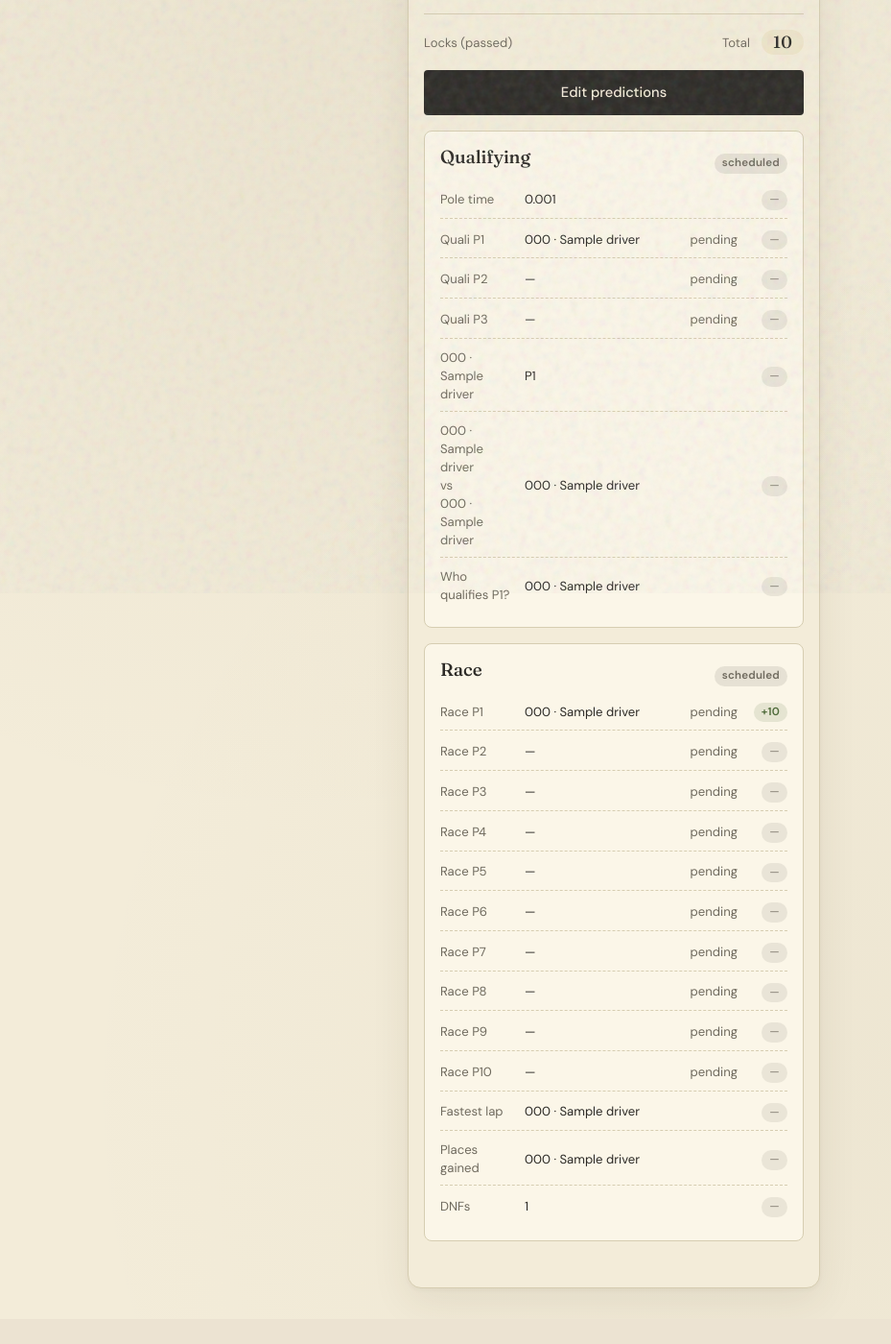
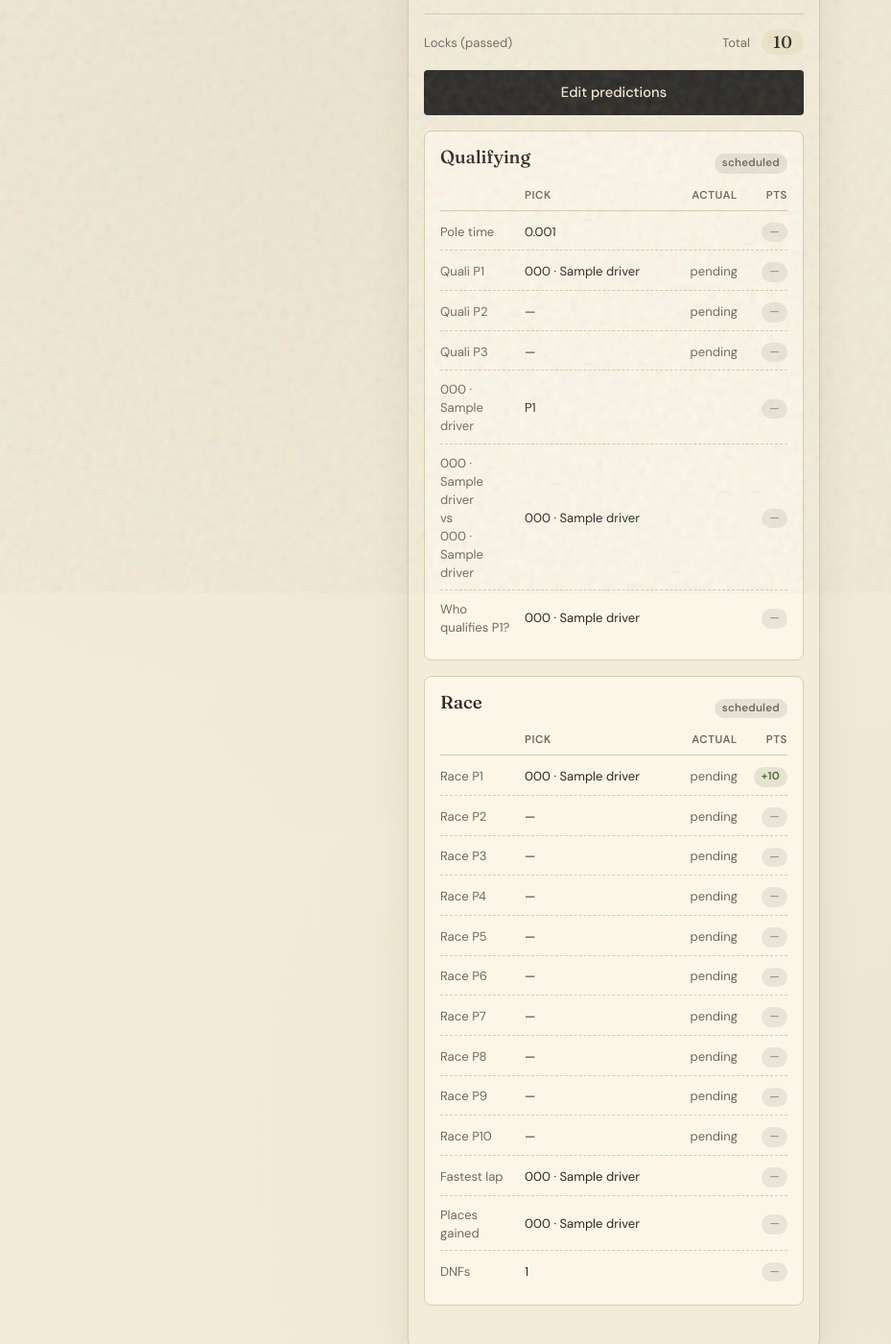
Before and after one commit to amiablealex/f1-predictions, a Flask app: page /round/1/1 in a window 1280 px wide. Shown: the part 182-1582 px from the top of the page at 96% size, without its empty margins (0-929 px from the left). Before the commit the page ends 1527 px from the top, so only its background shows below. Run offline with Flask 3, Linux system fonts and the light colour scheme; a user stored in the database is signed in; tables that the repository leaves empty hold one stand-in row (values such as "Sample post").

Commit message:
Refine predictions edit form spacing and empty-state UX; add column headers and close phase-grid div in round view

```diff
--- a/app/static/css/main.css
+++ b/app/static/css/main.css
@@ -673,3 +673,81 @@ p { margin: 0 0 var(--space-3) 0; }
   font-variant-numeric: tabular-nums;
   letter-spacing: 0.01em;
 }
+
+/* =============================================================================
+   Additions for predictions edit + round view refresh.
+   Append to the bottom of main.css. (Replaces any prior additions block.)
+   ============================================================================= */
+
+/* --------------------------------------------- Inline positional field row */
+/* Used for the sequential Sprint/Quali/Race position picks where the label is
+   short (e.g. "P3") and density matters. */
+
+.field--inline {
+  flex-direction: row;
+  align-items: center;
+  gap: var(--space-3);
+}
+.field--inline > .field__label {
+  flex: 0 0 32px;
+  margin: 0;
+}
+.field--inline > .field__select,
+.field--inline > .field__input,
+.field--inline > select,
+.field--inline > input {
+  flex: 1 1 auto;
+  min-width: 0;
+}
+
+/* --------------------------------------------- Field-to-field spacing */
+/* Gives breathing room between adjacent fields inside the predictions form,
+   regardless of block or inline layout. */
+
+.predictions-form .field + .field {
+  margin-top: var(--space-3);
+}
+
+/* --------------------------------------------- Empty-state indicator */
+/* A subtle red bar on the left edge of any prediction field that has no
+   value yet — disappears once the user fills it in. Driven by the
+   `data-empty` attribute, which is managed by the small inline script
+   in edit.html. */
+
+.field--prediction {
+  border-left: 2px solid transparent;
+  padding-left: var(--space-2);
+  margin-left: calc(-1 * var(--space-2));
+  transition: border-color 160ms ease;
+}
+.field--prediction[data-empty] {
+  border-left-color: var(--c-accent);
+}
+
+/* --------------------------------------------- Sub-section header in cards */
+/* Used inside the Race card to separate Top-10 picks from Extras. */
+
+.card__subheader {
+  font-family: var(--font-display);
+  font-size: var(--fs-md);
+  font-weight: 500;
+  color: var(--c-ink);
+  margin: var(--space-5) 0 var(--space-3);
+  padding-top: var(--space-4);
+  border-top: 1px solid var(--c-border);
+}
+
+/* --------------------------------------------- Phase-grid column headers */
+/* Used in round.html — one header row at the top of each .phase-grid. */
+
+.pred-row--head {
+  padding-bottom: 6px;
+  border-bottom: 1px solid var(--c-border);
+}
+.pred-row--head > div {
+  font-size: var(--fs-xs);
+  color: var(--c-ink-muted);
+  text-transform: uppercase;
+  letter-spacing: 0.05em;
+  font-weight: 600;
+}
--- a/app/templates/rounds/round.html
+++ b/app/templates/rounds/round.html
@@ -88,6 +88,12 @@
     </span>
   </div>
   <div class="phase-grid">
+    <div class="pred-row pred-row--head">
+      <div class="pred-row__label"></div>
+      <div class="pred-row__predicted">Pick</div>
+      <div class="pred-row__actual">Actual</div>
+      <div class="pred-row__points">Pts</div>
+    </div>
     {% for pos in [1, 2, 3] %}
       <div class="pred-row">
         <div class="pred-row__label small muted">Sprint P{{ pos }}</div>
@@ -115,6 +121,12 @@
     </span>
   </div>
   <div class="phase-grid">
+    <div class="pred-row pred-row--head">
+      <div class="pred-row__label"></div>
+      <div class="pred-row__predicted">Pick</div>
+      <div class="pred-row__actual">Actual</div>
+      <div class="pred-row__points">Pts</div>
+    </div>
     <div class="pred-row">
       <div class="pred-row__label small muted">Pole time</div>
       <div class="pred-row__predicted tabular">
@@ -214,6 +226,7 @@
         </div>
       </div>
     {% endif %}
+  </div>
 </section>
 
 
@@ -227,6 +240,12 @@
     </span>
   </div>
   <div class="phase-grid">
+    <div class="pred-row pred-row--head">
+      <div class="pred-row__label"></div>
+      <div class="pred-row__predicted">Pick</div>
+      <div class="pred-row__actual">Actual</div>
+      <div class="pred-row__points">Pts</div>
+    </div>
     {% for pos in range(1, 11) %}
       <div class="pred-row">
         <div class="pred-row__label small muted">Race P{{ pos }}</div>
```
Also changed, not shown: app/templates/predictions/edit.html (+64 -14 lines).
